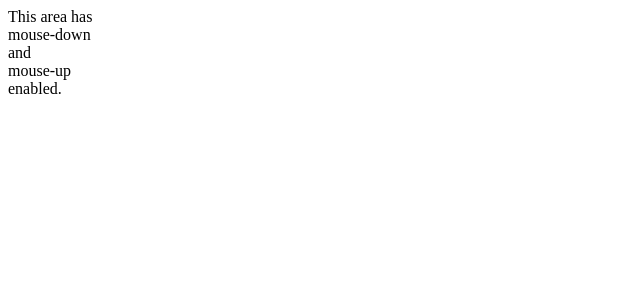
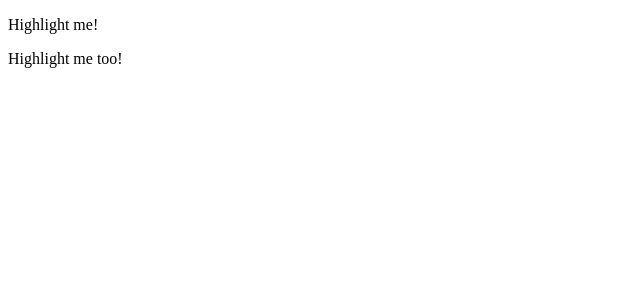
Before and after one commit to IceDragoon064/HW10_Angular_AJAX, an Angular app in the folder myapp/: page / in a window 1280 px wide. Shown: the top 300 px of the page, without its empty margins (0-640 px from the left). Built offline with nearby package versions, Linux system fonts and the light colour scheme.

Commit message:
Attribute Directives example

```diff
--- a/myapp/src/app/app.component.html
+++ b/myapp/src/app/app.component.html
@@ -1,9 +1,4 @@
-<div (mousedown)="myMouseHandler($event, 'mouse down')"
-(mouseup)="myMouseHandler($event, 'mouse up')"
-(mousemove)="myMouseHandler($event, 'mouse move')">
-  This area has<br />
-  mouse-down<br />
-  and<br />
-  mouse-up<br />
-  enabled.
-</div>
+<p [myHighlight]>Highlight me!</p>
+<p [myHighlight]="'violet'">
+Highlight me too!
+</p>
--- a/myapp/src/app/app.component.ts
+++ b/myapp/src/app/app.component.ts
@@ -8,10 +8,4 @@ import { Component } from '@angular/core';
 
 export class AppComponent {
   title = 'app';
-
-  myMouseHandler(event, description) {
-    console.log(description + " X: "
-    + event.screenX.toString()
-    + " Y:" + event.screenY.toString())
-  }
 }
--- /dev/null
+++ b/myapp/src/app/app.highlight.directive.ts
@@ -0,0 +1,32 @@
+// Directive allows use of the @Directive decorator.
+// ElementRef allows access to element in HTML.
+import { Directive, ElementRef, HostListener, Input } from '@angular/core';
+
+@Directive({
+  // Name the attribute.
+  selector: '[myHighlight]'
+})
+
+export class HighlightDirective {
+  constructor(private el: ElementRef) { }
+
+  // Pass color from 'myHighlight' attribute to 'highlightColor' model.
+  @Input('myHighlight')
+  highlightColor: string;
+
+  // Set color on mouse entry. 'red' is the default.
+  @HostListener('mouseenter')
+  onMouseEnter() {
+    this.highlight( this.highlightColor || 'red');
+  }
+
+  // Set color to null on mouse exit.
+  @HostListener('mouseleave')
+  onMouseLeave() {
+    this.highlight(null);
+  }
+
+  private highlight(color: string) {
+    this.el.nativeElement.style.backgroundColor = color;
+  }
+}
--- a/myapp/src/app/app.module.ts
+++ b/myapp/src/app/app.module.ts
@@ -7,10 +7,13 @@ import { ReactiveFormsModule } from '@angular/forms';
 import { AppComponent } from './app.component';
 import { ChildComponent } from './app.child';
 
+import { HighlightDirective } from './app.highlight.directive';
+
 @NgModule({
   declarations: [
     AppComponent,
-    ChildComponent
+    ChildComponent,
+    HighlightDirective
   ],
   imports: [
     BrowserModule,
```
